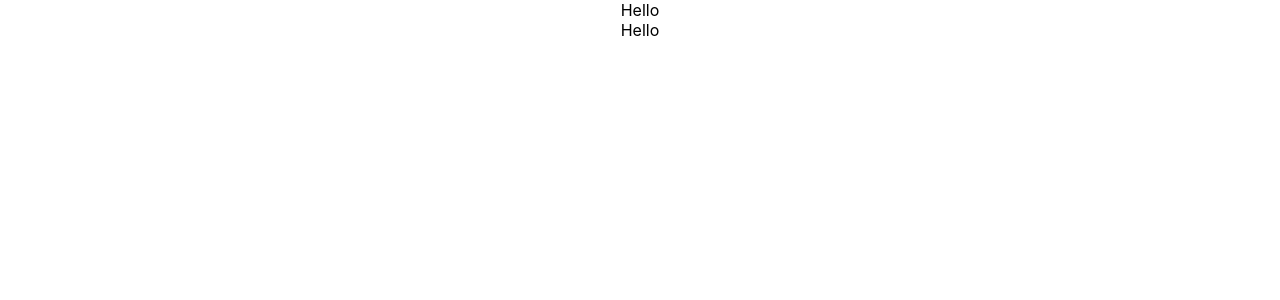
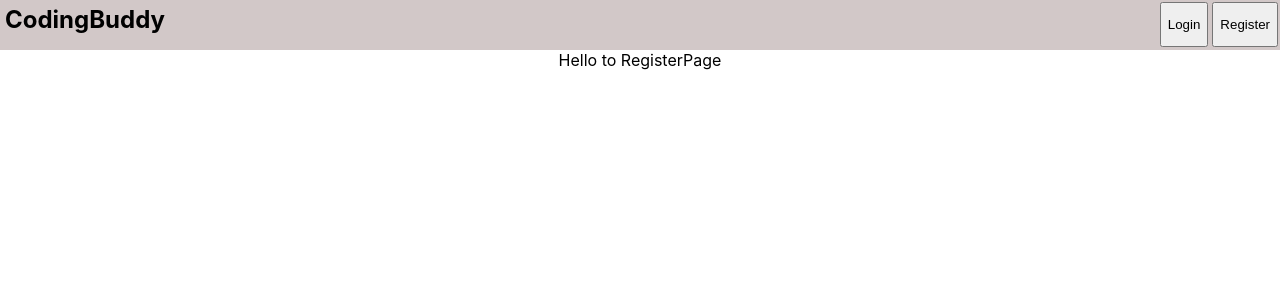
Before and after one commit to MikolajWituszynski/CodingBuddy, a React (Create React App) app: page /register in a window 1280 px wide. Shown: the top 300 px of the page. Built offline with nearby package versions, Linux system fonts and the light colour scheme.

Commit message:
Routes addition, navbar formated and registerpage added

```diff
--- a/package.json
+++ b/package.json
@@ -12,6 +12,7 @@
     "@types/react-dom": "^18.0.9",
     "react": "^18.2.0",
     "react-dom": "^18.2.0",
+    "react-router-dom": "^6.4.4",
     "react-scripts": "5.0.1",
     "typescript": "^4.9.3",
     "web-vitals": "^2.1.4"
--- a/src/App.tsx
+++ b/src/App.tsx
@@ -2,11 +2,22 @@ import React from "react";
 import "./App.css";
 import HomePage from "./components/HomePage/HomePage";
 import LoginPage from "./components/LoginPage/LoginPage";
+import RegisterPage from "./components/RegisterPage/RegisterPage";
+import NavBar from "./components/NavBar/NavBar";
+import {Route, BrowserRouter, Routes} from 'react-router-dom'
 function App() {
   return (
     <div className="App">
-      <HomePage />
-      <LoginPage />
+    <BrowserRouter>
+    <NavBar/>
+    <Routes>
+      <Route path="/" element={<HomePage/>}/>
+      <Route path="/login" element={<LoginPage/>}/>
+      <Route path="/register" element={<RegisterPage/>}/>
+    </Routes>
+    </BrowserRouter>
+
+
     </div>
   );
 }
--- a/src/components/LoginPage/LoginPage.tsx
+++ b/src/components/LoginPage/LoginPage.tsx
@@ -1,9 +1,9 @@
 import React from "react";
-const LoginForm = () => {
+const LoginPage = () => {
     return (
         <>
-        <div>Hello</div>
+        <div>Hello to LoginPage</div>
         </>
     )
 };
-export default LoginForm;
+export default LoginPage;
--- /dev/null
+++ b/src/components/NavBar/NavBar.module.css
@@ -0,0 +1,29 @@
+.navbar {
+    width: 100%;
+    height: 50px;
+    background-color: rgb(210, 200, 200);
+    border: black;
+    display: flex;
+    justify-content: space-between
+}
+
+.loginRegisterButton {
+    margin: 2px;
+    height: 45px;
+}
+
+
+.loginRegisterButton {
+    transition-duration: 0.4s;
+}
+
+.loginRegisterButton:hover {
+  background-color: rgb(145, 206, 224);
+  color: white;
+  cursor: pointer;
+
+}
+
+.titleHomePage {
+    margin: 5px;
+}
--- a/src/components/NavBar/NavBar.tsx
+++ b/src/components/NavBar/NavBar.tsx
@@ -0,0 +1,20 @@
+import React from "react";
+import { useNavigate } from 'react-router-dom';
+import styles from './NavBar.module.css'
+const NavBar: React.FC<{}> = () => {
+    const navigate = useNavigate();
+    const handleClickToLoginPage = () => navigate('/login');
+    const handleClickToRegisterPage = () => navigate('/register');
+    return (
+        <>
+        <nav className={styles.navbar}>
+            <h1 className={styles.titleHomePage}>CodingBuddy</h1>
+            <div>
+            <button onClick={handleClickToLoginPage} className={styles.loginRegisterButton}>Login</button>
+            <button onClick={handleClickToRegisterPage} className={styles.loginRegisterButton}>Register</button>
+            </div>
+        </nav>
+        </>
+    )
+    }
+export default NavBar;
--- /dev/null
+++ b/src/components/RegisterPage/RegisterPage.tsx
@@ -0,0 +1,9 @@
+import React from "react";
+const RegisterPage = () => {
+    return (
+        <>
+        <div>Hello to RegisterPage</div>
+        </>
+    )
+};
+export default RegisterPage;
```
Also changed, not shown: 1 other file (tests, documents, lock files or other folders).
